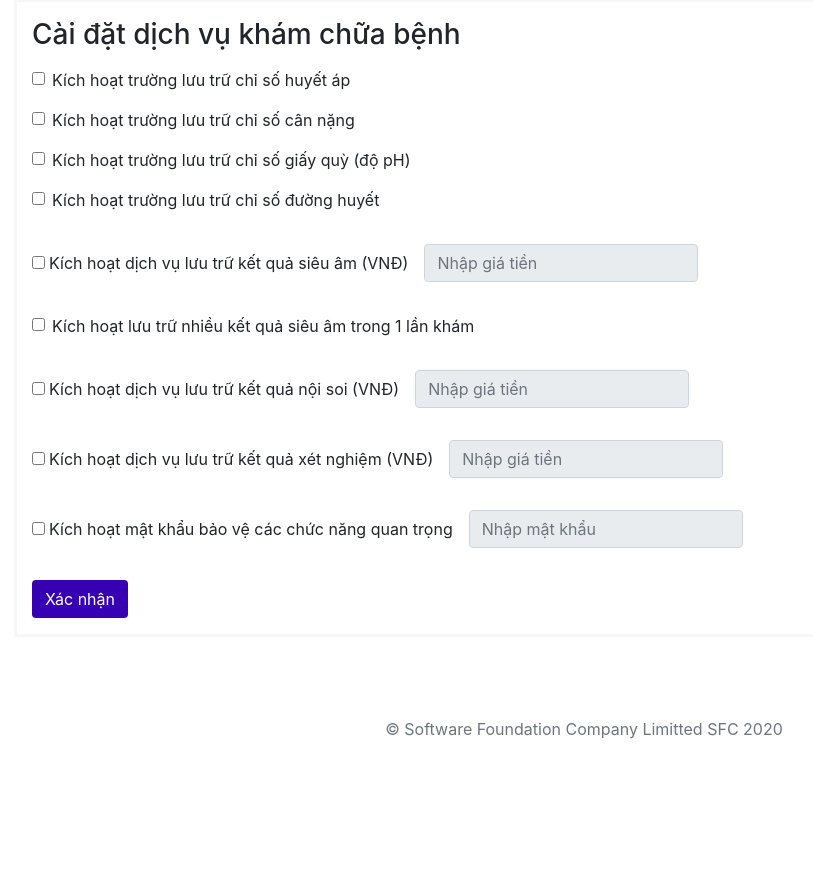
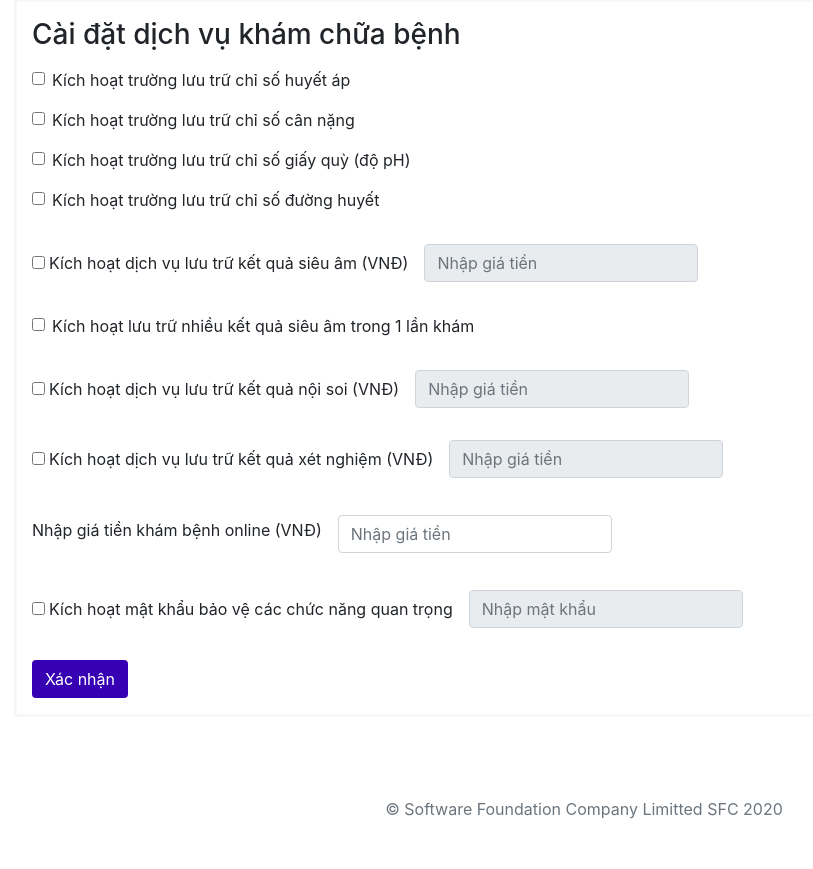
Before and after one commit to pvssoftware/phongkham, a Django app: template templates/doctors/doctor_settings_service.html in a window 1280 px wide. Shown: the part 88-957 px from the top of the page, without its empty margins (56-869 px from the left). Before the commit the page ends 827 px from the top, so only its background shows below. Run offline with Django 3.2, Linux system fonts and the light colour scheme; the template is opened without the code that fills it, so the values that code supplies are empty; some libraries are stand-ins or nearby versions.

Commit message:
examination online cost

```diff
--- a/doctors/forms.py
+++ b/doctors/forms.py
@@ -59,6 +59,7 @@ class SettingsTimeForm(forms.ModelForm):
 
 
 class SettingsServiceForm(forms.ModelForm):
+
     blood_pressure = forms.BooleanField(required=False)
     weight = forms.BooleanField(required=False)
     glycemic = forms.BooleanField(required=False)
@@ -68,6 +69,7 @@ class SettingsServiceForm(forms.ModelForm):
     endoscopy = forms.BooleanField(required=False)
     medical_test = forms.BooleanField(required=False)
     password = forms.BooleanField(required=False)
+    examination_online_cost = forms.CharField(required=False)
 
     class Meta:
         model = SettingsService
--- a/templates/base.html
+++ b/templates/base.html
@@ -44,7 +44,7 @@
                       <div class="dropdown-menu" aria-labelledby="navbarDropdown">
                         <a class="dropdown-item" href="{% url 'list_examination' request.user.pk %}">ĐANG CHỜ KHÁM</a>
                         <a class="dropdown-item" href="{% url 'list_examination_finished' request.user.pk %}">ĐÃ KHÁM XONG</a>
-                        <a class="dropdown-item" href="{% url 'list_tickets_booked' request.user.pk %}">ĐẶT LỊCH KHÁM</a>
+                        <a class="dropdown-item" href="{% url 'list_tickets_booked' request.user.pk %}">TRỰC TUYẾN</a>
 
                       </div>
                     </li>
--- a/templates/doctors/doctor_settings_service.html
+++ b/templates/doctors/doctor_settings_service.html
@@ -113,6 +113,20 @@
         </div>
 
         <div class="form-inline">
+          <div class="my-3">
+            <p class="mt-2">Nhập giá tiền khám bệnh online (VNĐ)</p>
+          </div>
+          <div class="form-group mx-sm-3 my-3">
+            <label for="examination_online_cost" class="sr-only">Giá tiền</label>
+            <input type="text" class="form-control" name="examination_online_cost" id="examination_online_cost" placeholder="Nhập giá tiền"
+            {% if doctor.settingsservice.examination_online_cost %}
+                value="{{ doctor.settingsservice.examination_online_cost }}"
+            {% endif %}>
+            <small id="alert_examination_online_cost"  class="text-muted" style="color: #d9534f !important;"></small>
+        </div>
+        </div>
+
+        <div class="form-inline">
             <div class="form-check my-3">
                 <input class="form-check-input" type="checkbox" id="password" name="password"
                 {% if doctor.settingsservice.password %}
@@ -222,6 +236,7 @@ $(document).ready(function(){
     var endoscopy_cost = $("#endoscopy_cost").val();
     var medical_test_cost = $("#medical_test_cost").val();
     var password_field = $("#password_field").val();
+    var examination_online_cost = $("#examination_online_cost").val();
     console.log(medical_ultrasonography_cost);
     console.log(ValidateDigit(""));
 
@@ -252,6 +267,13 @@ $(document).ready(function(){
       }
     }
 
+    if(examination_online_cost !== "" && !ValidateDigit(examination_online_cost)){
+        valid &= false;
+        $("#alert_examination_online_cost").text("Giá trị không hợp lệ!");
+    } else{
+        $("#alert_examination_online_cost").text("");
+    }
+
     if ($("#password").prop("checked")){
       if(!ValidateLimit(password_field)){
         valid &= false;
--- a/user/models.py
+++ b/user/models.py
@@ -200,6 +200,8 @@ class SettingsService(models.Model):
     password = models.BooleanField(default=False)
     password_field = models.CharField(max_length=20,blank=True,null=True)
 
+    examination_online_cost = models.CharField(max_length=200,blank=True,default="")
+
     doctor = models.OneToOneField(
         DoctorProfile, on_delete=models.CASCADE, blank=True, null=True)
 
```
Also changed, not shown: doctors/views.py (+4 -3 lines), templates/doctors/patient_profile.html (+13 -24 lines).
